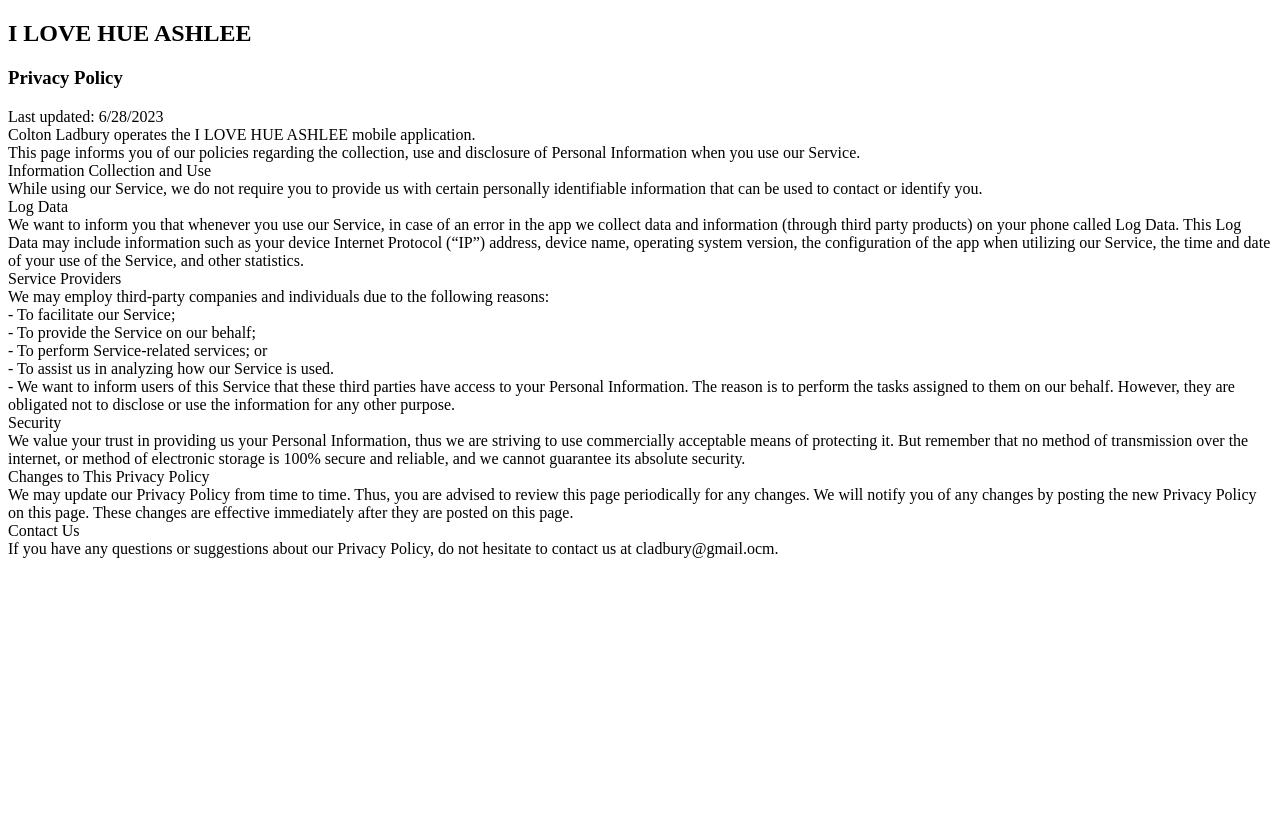
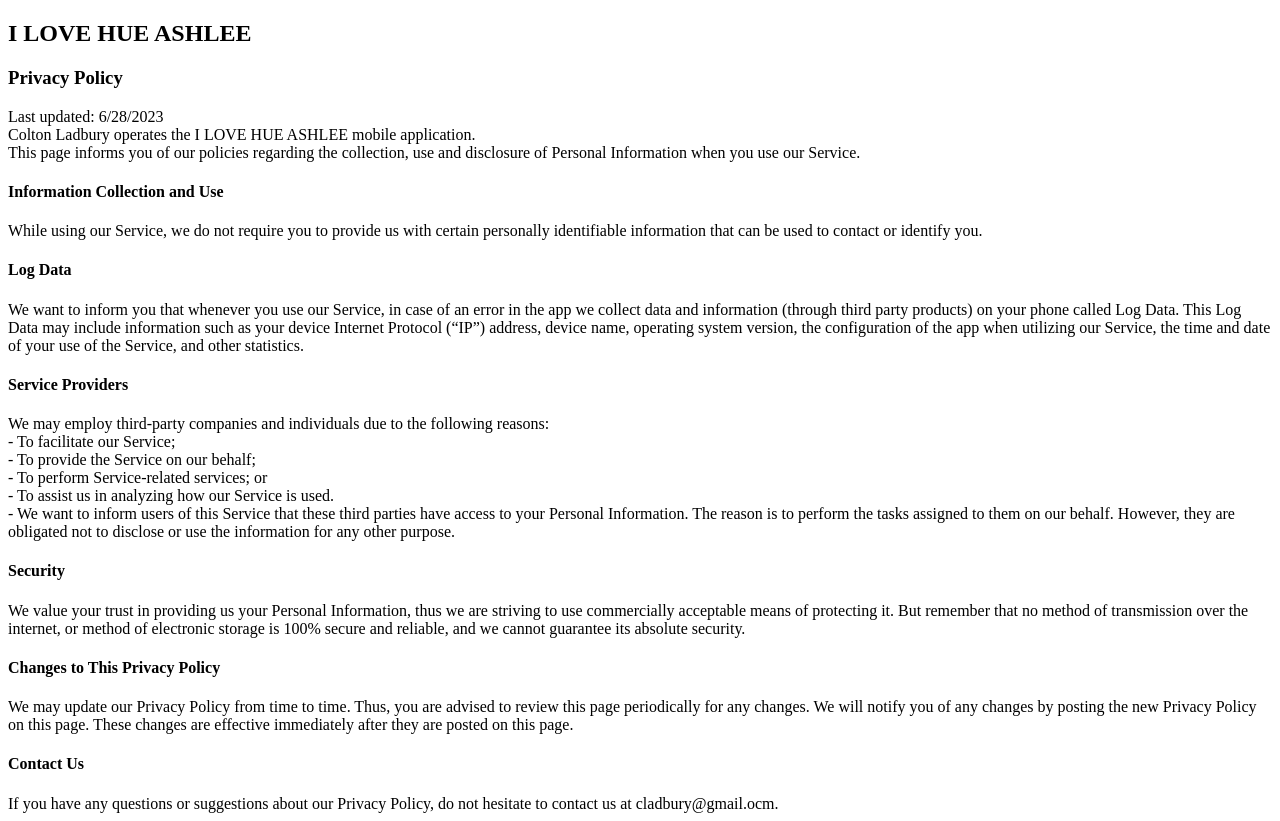
Before and after one commit to cladbury/ilovehue, a plain HTML site: page index.html in a window 1280 px wide. Before the commit the page ends 800 px from the top, so only its background shows below. Drawn offline with Linux system fonts and the light colour scheme.

Commit message:
Update index.html

```diff
--- a/index.html
+++ b/index.html
@@ -12,21 +12,21 @@
         <div>
             This page informs you of our policies regarding the collection, use and disclosure of Personal Information when you use our Service.
         </div>
-        <div>
+        <h4>
             Information Collection and Use
-        </div>
+        </h4>
         <div>
             While using our Service, we do not require you to provide us with certain personally identifiable information that can be used to contact or identify you.
         </div>
-        <div>
+        <h4>
             Log Data
-        </div>
+        </h4>
         <div>
             We want to inform you that whenever you use our Service, in case of an error in the app we collect data and information (through third party products) on your phone called Log Data. This Log Data may include information such as your device Internet Protocol (“IP”) address, device name, operating system version, the configuration of the app when utilizing our Service, the time and date of your use of the Service, and other statistics.
         </div>
-        <div>
+        <h4>
             Service Providers
-        </div>
+        </h4>
         <div>
             We may employ third-party companies and individuals due to the following reasons:
         </div>
@@ -45,21 +45,21 @@
         <div>
             - We want to inform users of this Service that these third parties have access to your Personal Information. The reason is to perform the tasks assigned to them on our behalf. However, they are obligated not to disclose or use the information for any other purpose.
         </div>
-        <div>
+        <h4>
             Security
-        </div>
+        </h4>
         <div>
             We value your trust in providing us your Personal Information, thus we are striving to use commercially acceptable means of protecting it. But remember that no method of transmission over the internet, or method of electronic storage is 100% secure and reliable, and we cannot guarantee its absolute security.
         </div>
-        <div>
+        <h4>
             Changes to This Privacy Policy
-        </div>
+        </h4>
         <div>
             We may update our Privacy Policy from time to time. Thus, you are advised to review this page periodically for any changes. We will notify you of any changes by posting the new Privacy Policy on this page. These changes are effective immediately after they are posted on this page.
         </div>
-        <div>
+        <h4>
             Contact Us
-        </div>
+        </h4>
         <div>
             If you have any questions or suggestions about our Privacy Policy, do not hesitate to contact us at cladbury@gmail.ocm.
         </div>
```
